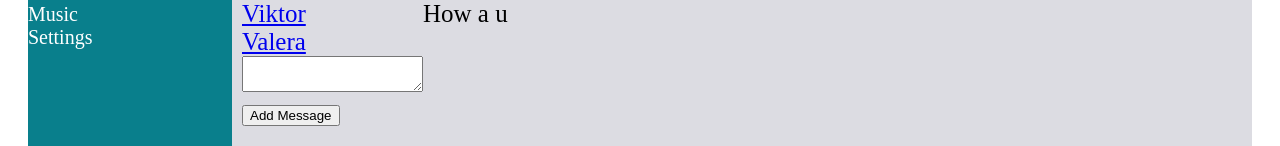
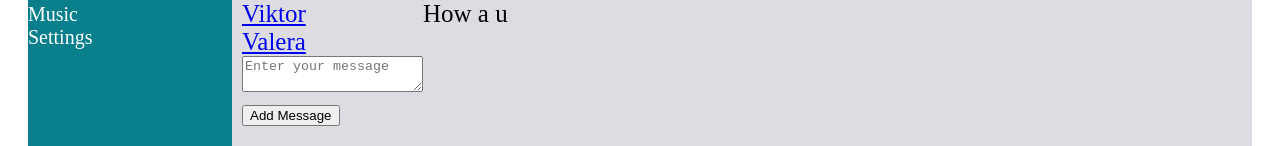
Before and after one commit to SempaiDarcy/social_network, a React (Create React App) app: page /dialogs in a window 1280 px wide. Shown: the part 274-420 px from the top of the page. Built offline with nearby package versions, Linux system fonts and the light colour scheme.

Commit message:
add Placeholder 40

```diff
--- a/src/components/Dialogs/Dialogs.tsx
+++ b/src/components/Dialogs/Dialogs.tsx
@@ -18,7 +18,9 @@ export const Dialogs = (props: DialogsPropsType) => {
             setMessageText("")
         }
     }
-
+    const onMessageChange = (e: React.ChangeEvent<HTMLTextAreaElement>) => {
+        setMessageText(e.target.value)
+    }
     return (
         <div className={s.dialogs}>
             <div className={s.dialogs_items}>
@@ -32,7 +34,12 @@ export const Dialogs = (props: DialogsPropsType) => {
                 })}
             </div>
             <div>
-                <textarea value={messageText} ref={newMessageElement} onChange={(e)=>setMessageText(e.target.value)}></textarea>
+                <textarea
+                    value={messageText}
+                    ref={newMessageElement}
+                    onChange={onMessageChange}
+                    placeholder="Enter your message"
+                ></textarea>
                 <button onClick={addMessage}>Add Message</button>
             </div>
         </div>
--- a/src/redux/store.ts
+++ b/src/redux/store.ts
@@ -106,6 +106,13 @@ export const addPostAC = (postText: string) => {
 export const addMessageAC = (newMessage: string) => {
     return {type: 'ADD-MESSAGE', newMessage} as const
 }
+
+export const updatePostAC = () => {
+    return {type:'UPDATE-POST'}
+}
+export const updateMessageAC = () => {
+    return {type:'UPDATE-MESSAGE'}
+}
 export const changeNewTextAC = (newText: string): ChangeTextAT => {
     return {type: "CHANGE-NEW-TEXT", newText}
 }
```
